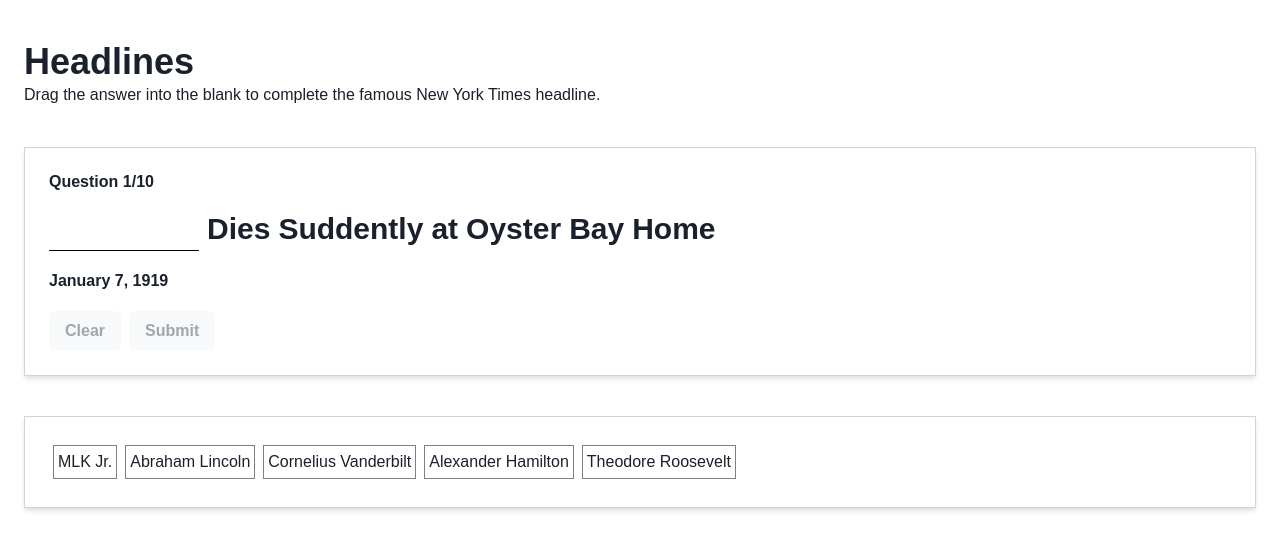
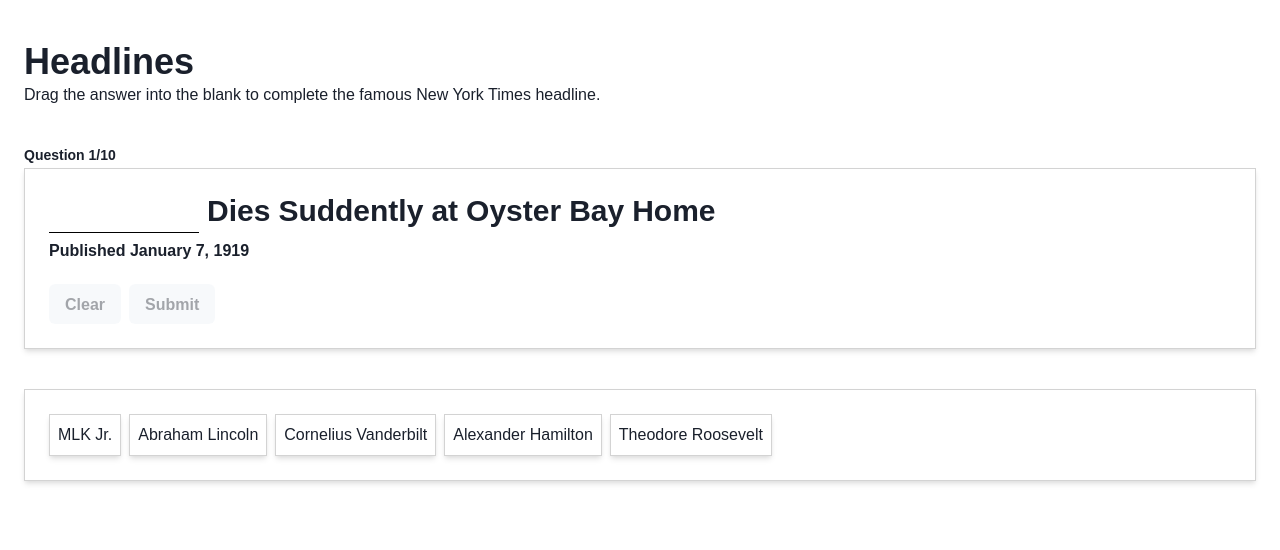
Before and after one commit to oliviawongnyc/headlines, a React (Create React App) app: page / in a window 1280 px wide. Shown: the top 550 px of the page. Built offline with nearby package versions, Linux system fonts and the light colour scheme; a web font is replaced by a local one.

Commit message:
Styling and state tweaks

```diff
--- a/src/App.tsx
+++ b/src/App.tsx
@@ -7,15 +7,12 @@ import headlines from "./data/headlines";
 // import { useEffect } from "react";
 
 function App() {
-  const currentGameHeadlines = setCurrentGameHeadlines();
+  const gameHeadlines = setCurrentGameHeadlines();
 
-  // useEffect(() => {
-
-  // }, [])
   return (
     <ChakraProvider theme={theme}>
-      <HeadlineContextProvider currentGameHeadlines={currentGameHeadlines}>
-        <AnswerBankContextProvider currentGameHeadlines={currentGameHeadlines}>
+      <HeadlineContextProvider gameHeadlines={gameHeadlines}>
+        <AnswerBankContextProvider gameHeadlines={gameHeadlines}>
           <Game />
         </AnswerBankContextProvider>
       </HeadlineContextProvider>
--- a/src/components/AnswerBank.tsx
+++ b/src/components/AnswerBank.tsx
@@ -1,4 +1,4 @@
-import { Box } from "@chakra-ui/react";
+import { Box, Flex } from "@chakra-ui/react";
 import PossibleAnswer from "./PossibleAnswer";
 import { useAnswerBank } from "../hooks/useAnswerBank";
 
@@ -6,9 +6,11 @@ const AnswerBank = () => {
   const { currentAnswerBank } = useAnswerBank();
   return (
     <Box border="1px solid lightGray" boxShadow="md" p="6" w="100%">
-      {currentAnswerBank.map((answer) => {
-        return <PossibleAnswer key={answer}>{answer}</PossibleAnswer>;
-      })}
+      <Flex flexWrap="wrap" gap="2">
+        {currentAnswerBank.map((answer) => {
+          return <PossibleAnswer key={answer}>{answer}</PossibleAnswer>;
+        })}
+      </Flex>
     </Box>
   );
 };
--- a/src/components/Game.tsx
+++ b/src/components/Game.tsx
@@ -14,8 +14,15 @@ import { useAnswerBank } from "../hooks/useAnswerBank";
 
 const Game = () => {
   const sensors = useSensors(useSensor(MouseSensor), useSensor(TouchSensor));
-  const { headline, setCurrentGuess, setCurrentHeadlineIdx, score, setScore } =
-    useHeadline();
+  const {
+    headline,
+    setCurrentGuess,
+    currentHeadlineIdx,
+    setCurrentHeadlineIdx,
+    isCorrect,
+    score,
+    setScore,
+  } = useHeadline();
 
   const { setCurrentAnswerBank } = useAnswerBank();
 
@@ -34,6 +41,7 @@ const Game = () => {
   };
   return (
     <>
+      {/* Title and instructions */}
       <Flex alignItems="flex-start" flexDir="column" my="10" mx="6">
         <Heading as="h1" fontSize="4xl">
           Headlines
@@ -44,6 +52,21 @@ const Game = () => {
             headline.
           </Text>
         )}
+      </Flex>
+      <Flex alignItems="center" mb="1" mx="6">
+        <Heading as="h3" fontSize={["xs", "sm"]} mr="3">
+          Question {currentHeadlineIdx + 1}/10
+        </Heading>
+        <Text
+          color={isCorrect ? "correct" : "incorrect"}
+          fontSize={["xs", "sm"]}
+        >
+          {headline && isCorrect !== null
+            ? isCorrect
+              ? "Well done!"
+              : `Nice try. The correct answer is ${headline.correctAnswer}.`
+            : null}
+        </Text>
       </Flex>
       <Flex
         flexDir="column"
--- a/src/components/HeadlineCard.tsx
+++ b/src/components/HeadlineCard.tsx
@@ -1,12 +1,10 @@
-import { Box, Button, Flex, Heading, Link, Text } from "@chakra-ui/react";
-import { useState } from "react";
+import { Box, Button, Flex, Heading, Link } from "@chakra-ui/react";
 import { useDroppable } from "@dnd-kit/core";
 import { useHeadline } from "../hooks/useHeadline";
 import { Headline } from "../data/headlines";
 import { useAnswerBank } from "../hooks/useAnswerBank";
 
 const HeadlineCard = ({ headline }: { headline: Headline }) => {
-  const [isCorrect, setIsCorrect] = useState<boolean | null>(null);
   const { isOver, setNodeRef } = useDroppable({
     id: "droppable",
   });
@@ -16,12 +14,11 @@ const HeadlineCard = ({ headline }: { headline: Headline }) => {
     setCurrentGuess,
     currentHeadlineIdx,
     setCurrentHeadlineIdx,
+    isCorrect,
+    setIsCorrect,
     setScore,
   } = useHeadline();
   const { setCurrentAnswerBank } = useAnswerBank();
-
-  const backgroundColor = isOver ? "gray.100" : "";
-  const backgroundOpacity = isOver ? "0.5" : "";
 
   const clearGuess = () => {
     setCurrentGuess("");
@@ -52,33 +49,24 @@ const HeadlineCard = ({ headline }: { headline: Headline }) => {
       p="6"
       w="100%"
     >
-      <Flex alignItems="center" gap="3" mb="5">
-        <Heading as="h3" fontSize="md">
-          Question {currentHeadlineIdx + 1}/10
-        </Heading>
-        {isCorrect !== null && (
-          <Text color={isCorrect ? "correct" : "incorrect"}>
-            {isCorrect
-              ? "Well done!"
-              : `Nice try. The correct answer is ${headline.correctAnswer}.`}
-          </Text>
-        )}
-      </Flex>
       <Flex align="center" flexWrap="wrap" gap="2">
         {headline.headline.map((part) => {
           if (!part) {
             return (
               <Flex flexDir="column" key={`${headline.id}-blank`}>
                 <Box
-                  bg={backgroundColor}
-                  borderBottom="1px solid black"
+                  bg={isOver ? "gray.100" : undefined}
+                  borderBottom={!currentGuess ? "1px solid black" : undefined}
                   h={currentGuess ? "fit-content" : "40px"}
                   w={currentGuess ? "fit-content" : "150px"}
-                  opacity={backgroundOpacity}
+                  opacity={isOver ? "0.5" : undefined}
                   ref={setNodeRef}
                 >
                   <Heading
                     as="h2"
+                    border={currentGuess ? "1px solid lightGray" : undefined}
+                    boxShadow={currentGuess ? "md" : undefined}
+                    p="2"
                     color={
                       isCorrect === true
                         ? "correct"
@@ -107,11 +95,11 @@ const HeadlineCard = ({ headline }: { headline: Headline }) => {
           );
         })}
       </Flex>
-      <Heading as="h2" fontSize="md" mt="5">
-        {headline.date}
+      <Heading as="h2" fontSize="md" mt="2">
+        Published {headline.date}
       </Heading>
       {isCorrect === null ? (
-        <Flex gap="2" mt="5">
+        <Flex gap="2" mt="6">
           <Button isDisabled={!currentGuess} onClick={clearGuess}>
             Clear
           </Button>
@@ -120,18 +108,22 @@ const HeadlineCard = ({ headline }: { headline: Headline }) => {
           </Button>
         </Flex>
       ) : (
-        <>
-          <Flex mt="5" alignItems="end" justifyContent="space-between">
+        <Flex mt="6" alignItems="end" justifyContent="space-between">
           {currentHeadlineIdx < 9 ? (
+            <Flex alignItems="center" gap="4">
               <Button onClick={nextHeadlineOrFinish}>Next Headline</Button>
+            </Flex>
           ) : (
             <Button onClick={nextHeadlineOrFinish}>Finish</Button>
           )}
-            <Link href={headline.links.article} isExternal>
+          <Link
+            href={headline.links.article}
+            isExternal
+            fontSize={["sm", "md"]}
+          >
             Read the full article here →
           </Link>
         </Flex>
-        </>
       )}
     </Flex>
   );
--- a/src/components/PossibleAnswer.tsx
+++ b/src/components/PossibleAnswer.tsx
@@ -1,6 +1,7 @@
 import { Box } from "@chakra-ui/react";
 import { useDraggable } from "@dnd-kit/core";
 import { useHeadline } from "../hooks/useHeadline";
+import { useAnswerBank } from "../hooks/useAnswerBank";
 
 const PossibleAnswer = ({ children }: { children: string }) => {
   const { attributes, listeners, setNodeRef, transform } = useDraggable({
@@ -8,24 +9,35 @@ const PossibleAnswer = ({ children }: { children: string }) => {
     data: { title: children },
   });
 
-  const { setCurrentGuess } = useHeadline();
+  const { setCurrentAnswerBank } = useAnswerBank();
+  const { currentHeadlineIdx, gameHeadlines, setCurrentGuess } = useHeadline();
 
-  const style = transform
-    ? {
-        transform: `translate3d(${transform.x}px, ${transform.y}px, 0)`,
-      }
-    : undefined;
+  const guess = () => {
+    const originalAnswerBank = [
+      ...gameHeadlines[currentHeadlineIdx].answerBank,
+    ];
+    setCurrentGuess(children);
+    setCurrentAnswerBank(
+      originalAnswerBank.filter((possibleAnswer) => possibleAnswer !== children)
+    );
+  };
 
   return (
     <Box
       as="button"
-      border="1px solid gray"
+      border="1px solid lightGray"
+      boxShadow="md"
       w="fit-content"
-      m="1"
-      p="1"
-      onClick={() => setCurrentGuess(children)}
+      p="2"
+      onClick={guess}
       ref={setNodeRef}
-      sx={style}
+      sx={
+        transform
+          ? {
+              transform: `translate3d(${transform.x}px, ${transform.y}px, 0)`,
+            }
+          : undefined
+      }
       {...listeners}
       {...attributes}
     >
--- a/src/hooks/useAnswerBank.tsx
+++ b/src/hooks/useAnswerBank.tsx
@@ -4,7 +4,7 @@ import { useHeadline } from "./useHeadline";
 
 type AnswerBankContextProviderProps = {
   children: React.ReactNode;
-  currentGameHeadlines: Headline[];
+  gameHeadlines: Headline[];
 };
 
 type AnswerBankContextReturn = {
@@ -20,7 +20,7 @@ export const AnswerBankContext = createContext<AnswerBankContextReturn | null>(
 
 export default function AnswerBankContextProvider({
   children,
-  currentGameHeadlines,
+  gameHeadlines,
 }: AnswerBankContextProviderProps) {
   const [currentAnswerBank, setCurrentAnswerBank] = useState<
     Headline["answerBank"]
@@ -28,14 +28,12 @@ export default function AnswerBankContextProvider({
   const { currentHeadlineIdx } = useHeadline();
 
   useEffect(() => {
-    if (!currentGameHeadlines[currentHeadlineIdx]) {
+    if (!gameHeadlines[currentHeadlineIdx]) {
       setCurrentAnswerBank([]);
     } else {
-      setCurrentAnswerBank([
-        ...currentGameHeadlines[currentHeadlineIdx].answerBank,
-      ]);
+      setCurrentAnswerBank([...gameHeadlines[currentHeadlineIdx].answerBank]);
     }
-  }, [currentGameHeadlines, currentHeadlineIdx]);
+  }, [gameHeadlines, currentHeadlineIdx]);
 
   return (
     <AnswerBankContext.Provider
--- a/src/hooks/useHeadline.tsx
+++ b/src/hooks/useHeadline.tsx
@@ -3,15 +3,18 @@ import { Headline } from "../data/headlines";
 
 type HeadlineContextProviderProps = {
   children: React.ReactNode;
-  currentGameHeadlines: Headline[];
+  gameHeadlines: Headline[];
 };
 
 type HeadlineContextReturn = {
   currentGuess: string;
   setCurrentGuess: React.Dispatch<React.SetStateAction<string>>;
-  headline: Headline | undefined;
   currentHeadlineIdx: number;
   setCurrentHeadlineIdx: React.Dispatch<React.SetStateAction<number>>;
+  headline: Headline | undefined;
+  gameHeadlines: Headline[];
+  isCorrect: boolean | null;
+  setIsCorrect: React.Dispatch<React.SetStateAction<boolean | null>>;
   score: number;
   setScore: React.Dispatch<React.SetStateAction<number>>;
 };
@@ -22,10 +25,11 @@ export const HeadlineContext = createContext<HeadlineContextReturn | null>(
 
 export default function HeadlineContextProvider({
   children,
-  currentGameHeadlines,
+  gameHeadlines,
 }: HeadlineContextProviderProps) {
   const [currentGuess, setCurrentGuess] = useState<string>("");
   const [currentHeadlineIdx, setCurrentHeadlineIdx] = useState<number>(0);
+  const [isCorrect, setIsCorrect] = useState<boolean | null>(null);
   const [score, setScore] = useState<number>(0);
 
   return (
@@ -33,9 +37,12 @@ export default function HeadlineContextProvider({
       value={{
         currentGuess,
         setCurrentGuess,
-        headline: currentGameHeadlines[currentHeadlineIdx] || undefined,
         currentHeadlineIdx,
         setCurrentHeadlineIdx,
+        headline: gameHeadlines[currentHeadlineIdx] || undefined,
+        gameHeadlines,
+        isCorrect,
+        setIsCorrect,
         score,
         setScore,
       }}
```
Lines whose indentation alone changed are shown as unchanged.
